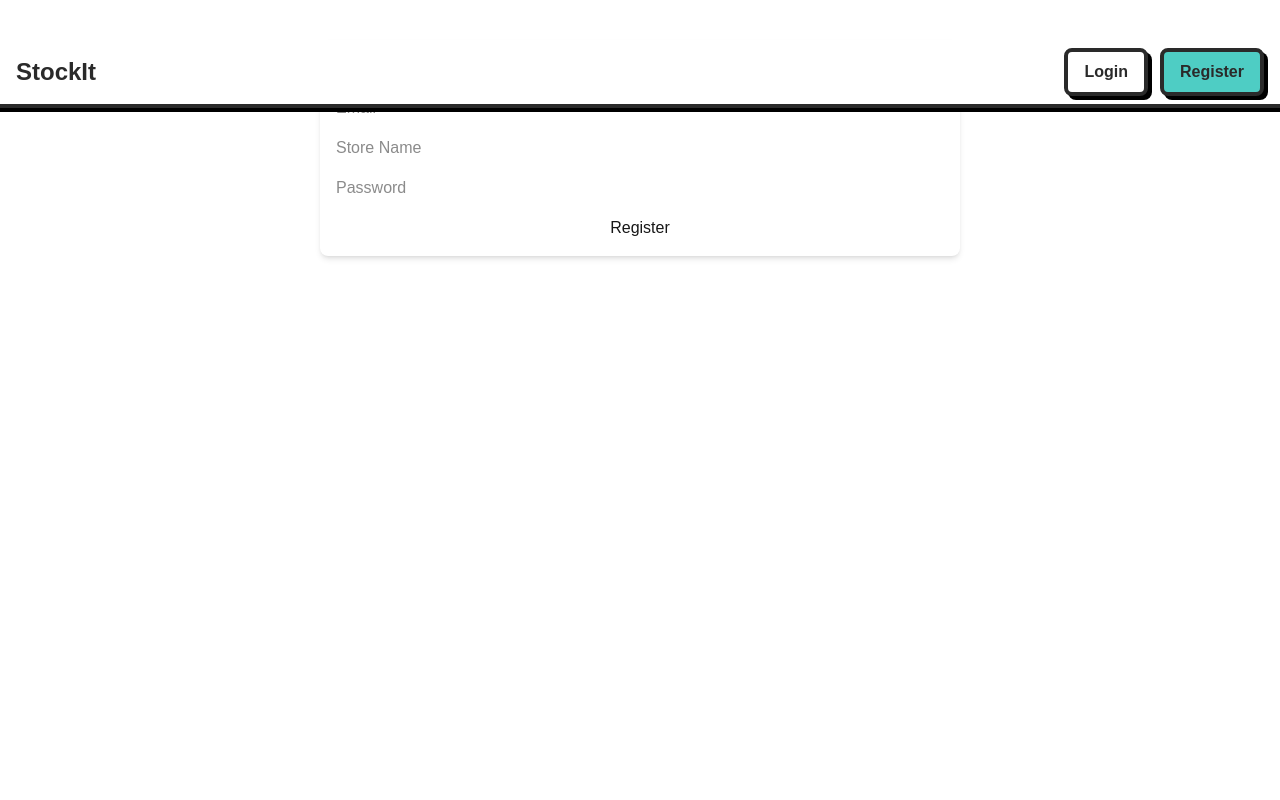
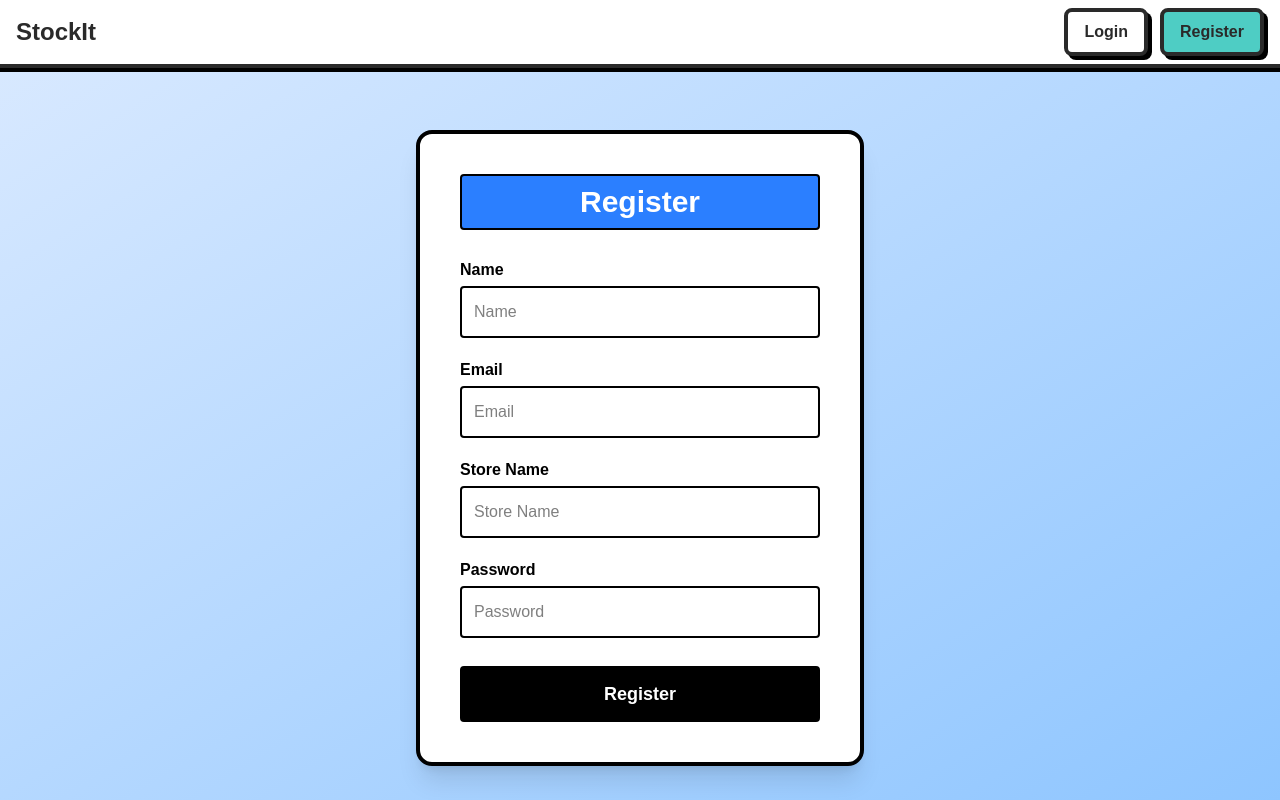
Before and after one commit to VaibhavTalkhande/stockit, a Next.js app: page /register in a window 1280 px wide. Built offline with nearby package versions, Linux system fonts and the light colour scheme; no server answers.

Commit message:
ui of form

```diff
--- a/app/login/page.tsx
+++ b/app/login/page.tsx
@@ -7,11 +7,15 @@ import { useRouter } from 'next/navigation';
 const LoginPage = () => {
     const [email, setEmail] = useState('');
     const [password, setPassword] = useState('');
+    const [error, setError] = useState('');
     const dispatch = useDispatch();
     const router = useRouter();
+    const [loading, setLoading] = useState(false);
 
     const handleLogin = async (e: React.FormEvent) => {
         e.preventDefault();
+        setError('');
+        setLoading(true);
         try {
             const res = await fetch(`${process.env.NEXT_PUBLIC_BACKEND_URL}/api/users/login`, {
                 method: 'POST',
@@ -21,48 +25,57 @@ const LoginPage = () => {
             });
             const data = await res.json();
             if (res.ok) {
-                dispatch(setCredentials({user: data.user}));
-                console.log('User data:', data);
+                dispatch(setCredentials({ user: data.data.user }));
                 alert('Logged in successfully');
                 router.push('/'); // Redirect to home page after successful login
             } else {
-                alert(data.message);
+                setError(data.message || 'Login failed.');
             }
         } catch (err) {
-            alert('Something went wrong!');
+            setError('Something went wrong!');
+        } finally {
+            setLoading(false);
         }
     };
 
     return (
-        <form onSubmit={handleLogin} className="flex flex-col gap-4 p-6 w-11/12 max-w-md mx-auto mt-10 bg-blue-500 text-black border-4 border-black shadow-lg rounded-lg sm:p-8 sm:gap-6">
-            <h2 className="text-2xl sm:text-3xl font-extrabold text-center bg-white p-2 border-2 border-black rounded">Login</h2>
-            <label className="text-black font-bold" htmlFor="email">Email</label>
+        <div className="flex items-center justify-center min-h-screen bg-gradient-to-br from-blue-100 to-blue-300 py-8 px-2">
+            <form onSubmit={handleLogin} className="flex flex-col gap-5 w-full max-w-md bg-white border-4 border-black shadow-xl rounded-2xl p-8 sm:p-10 min-h-[420px] sm:min-h-[480px] justify-center">
+                <h2 className="text-3xl font-extrabold text-center mb-2 bg-blue-500 text-white p-2 rounded border-2 border-black">Login</h2>
+                <div className="flex flex-col gap-1">
+                    <label htmlFor="email" className="font-bold text-black">Email</label>
                     <input
                         id="email"
                         type="email"
                         placeholder="Email"
                         value={email}
                         onChange={(e) => setEmail(e.target.value)}
+                        className="p-3 bg-white border-2 border-black rounded focus:outline-none focus:ring-2 focus:ring-blue-400 text-black"
                         required
-            className="p-3 bg-white border-2 border-black rounded focus:outline-none focus:ring-2 focus:ring-black sm:p-4"
                     />
-            <label className="text-black font-bold" htmlFor="password">Password</label>
+                </div>
+                <div className="flex flex-col gap-1">
+                    <label htmlFor="password" className="font-bold text-black">Password</label>
                     <input
                         id="password"
                         type="password"
                         placeholder="Password"
                         value={password}
                         onChange={(e) => setPassword(e.target.value)}
+                        className="p-3 bg-white border-2 border-black rounded focus:outline-none focus:ring-2 focus:ring-blue-400 text-black"
                         required
-            className="p-3 bg-white border-2 border-black rounded focus:outline-none focus:ring-2 focus:ring-black sm:p-4"
                     />
+                </div>
+                {error && <span className="text-red-500 text-sm text-center">{error}</span>}
                 <button
                     type="submit"
-            className="p-3 bg-black text-white font-bold border-2 border-black rounded hover:bg-white hover:text-black transition-all sm:p-4"
+                    disabled={loading}
+                    className="mt-2 p-3 bg-black text-white font-bold border-2 border-black rounded hover:bg-white hover:text-black transition-all text-lg disabled:opacity-60"
                 >
-            Login
+                    {loading ? 'Logging in...' : 'Login'}
                 </button>
             </form>
+        </div>
     );
 };
 
--- a/app/register/page.tsx
+++ b/app/register/page.tsx
@@ -43,25 +43,69 @@ const RegisterPage = () => {
     };
 
     return (
-        <form onSubmit={handleRegister} className="flex flex-col gap-4 p-4 w-1/2 mx-auto mt-10 bg-white shadow-md rounded-lg">
-            <input type="text" placeholder="Name" value={form.name}
-                   onChange={(e) => setForm({ ...form, name: e.target.value })} />
-            {errors.name && <span className="text-red-500">{errors.name}</span>}
-
-            <input type="email" placeholder="Email" value={form.email}
-                   onChange={(e) => setForm({ ...form, email: e.target.value })} />
-            {errors.email && <span className="text-red-500">{errors.email}</span>}
-
-            <input type="text" placeholder="Store Name" value={form.storeName}
-                   onChange={(e) => setForm({ ...form, storeName: e.target.value })} />
-            {errors.storeName && <span className="text-red-500">{errors.storeName}</span>}
-
-            <input type="password" placeholder="Password" value={form.password}
-                   onChange={(e) => setForm({ ...form, password: e.target.value })} />
-            {errors.password && <span className="text-red-500">{errors.password}</span>}
-
-            <button type="submit">Register</button>
-        </form>
+        <div className="flex items-center justify-center min-h-screen bg-gradient-to-br from-blue-100 to-blue-300 py-8 px-2">
+            <form onSubmit={handleRegister} className="mt-24 flex flex-col gap-5 w-full max-w-md bg-white border-4 border-black shadow-xl rounded-2xl p-6 sm:p-10 min-h-[420px] sm:min-h-[480px] justify-center">
+                <h2 className="text-3xl font-extrabold text-center mb-2 bg-blue-500 text-white p-2 rounded border-2 border-black">Register</h2>
+                <div className="flex flex-col gap-1">
+                    <label htmlFor="name" className="font-bold text-black">Name</label>
+                    <input
+                        id="name"
+                        type="text"
+                        placeholder="Name"
+                        value={form.name}
+                        onChange={(e) => setForm({ ...form, name: e.target.value })}
+                        className="p-3 bg-white border-2 border-black rounded focus:outline-none focus:ring-2 focus:ring-blue-400 text-black"
+                        required
+                    />
+                    {errors.name && <span className="text-red-500 text-sm">{errors.name}</span>}
+                </div>
+                <div className="flex flex-col gap-1">
+                    <label htmlFor="email" className="font-bold text-black">Email</label>
+                    <input
+                        id="email"
+                        type="email"
+                        placeholder="Email"
+                        value={form.email}
+                        onChange={(e) => setForm({ ...form, email: e.target.value })}
+                        className="p-3 bg-white border-2 border-black rounded focus:outline-none focus:ring-2 focus:ring-blue-400 text-black"
+                        required
+                    />
+                    {errors.email && <span className="text-red-500 text-sm">{errors.email}</span>}
+                </div>
+                <div className="flex flex-col gap-1">
+                    <label htmlFor="storeName" className="font-bold text-black">Store Name</label>
+                    <input
+                        id="storeName"
+                        type="text"
+                        placeholder="Store Name"
+                        value={form.storeName}
+                        onChange={(e) => setForm({ ...form, storeName: e.target.value })}
+                        className="p-3 bg-white border-2 border-black rounded focus:outline-none focus:ring-2 focus:ring-blue-400 text-black"
+                        required
+                    />
+                    {errors.storeName && <span className="text-red-500 text-sm">{errors.storeName}</span>}
+                </div>
+                <div className="flex flex-col gap-1">
+                    <label htmlFor="password" className="font-bold text-black">Password</label>
+                    <input
+                        id="password"
+                        type="password"
+                        placeholder="Password"
+                        value={form.password}
+                        onChange={(e) => setForm({ ...form, password: e.target.value })}
+                        className="p-3 bg-white border-2 border-black rounded focus:outline-none focus:ring-2 focus:ring-blue-400 text-black"
+                        required
+                    />
+                    {errors.password && <span className="text-red-500 text-sm">{errors.password}</span>}
+                </div>
+                <button
+                    type="submit"
+                    className="mt-2 p-3 bg-black text-white font-bold border-2 border-black rounded hover:bg-white hover:text-black transition-all text-lg"
+                >
+                    Register
+                </button>
+            </form>
+        </div>
     );
 };
 
```
Lines whose indentation alone changed are shown as unchanged.
